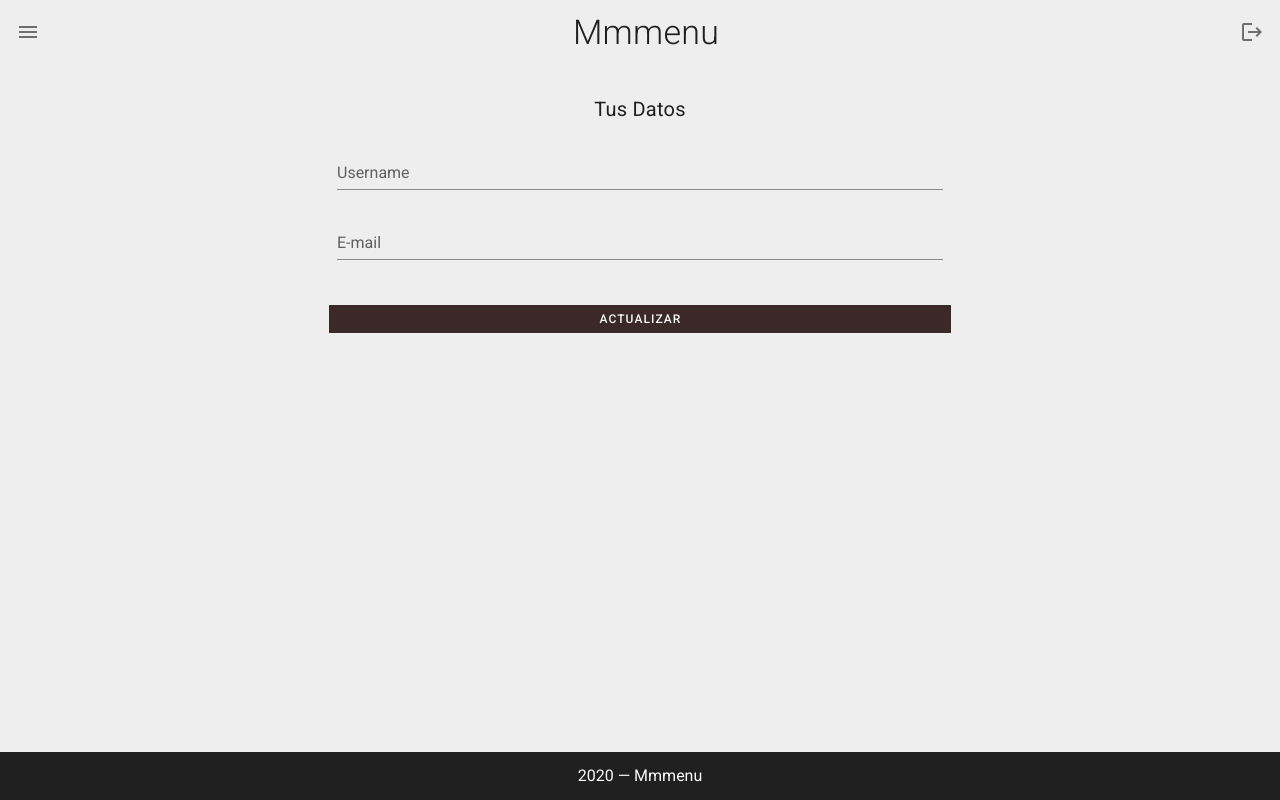
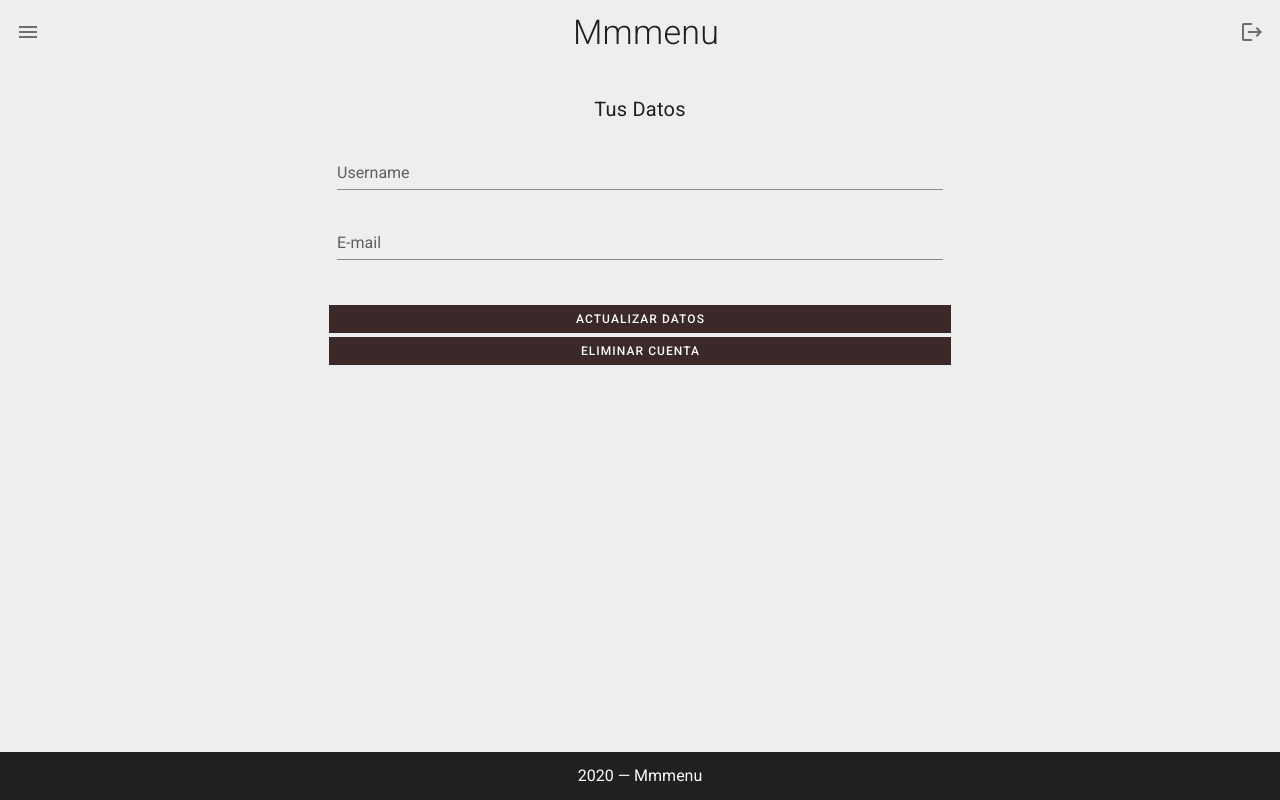
Before and after one commit to bentagai/mmmenu-frontend, a Vue app: page /account in a window 1280 px wide. Built offline with nearby package versions, Linux system fonts and the light colour scheme; no server answers; sample sign-in values are in the browser's storage; what @ckeditor/ckeditor5-vue would draw is missing.

Commit message:
delete account done

```diff
--- a/src/views/UserAccount.vue
+++ b/src/views/UserAccount.vue
@@ -11,7 +11,7 @@
       <v-card-actions class="d-block">
         <div d-block>
           <v-btn depressed tile small color="#3B2929" block @click="updateUser">
-            <span class="grey--text text--lighten-5">Actualizar</span>
+            <span class="grey--text text--lighten-5">Actualizar Datos</span>
           </v-btn>
         </div>
         <v-dialog v-model="dialog" hide-overlay persistent width="300">
@@ -20,7 +20,7 @@
               class="subtitle-2 font-weight-regular text-center grey--text text--lighten-5 pt-2"
               height="100px"
             >
-              Actualizando
+              Actualizando Datos
               <v-progress-linear
                 indeterminate
                 class="mt-2"
@@ -30,18 +30,19 @@
             </v-card-text>
           </v-card>
         </v-dialog>
-          <!-- <div>
-            <v-btn depressed tile small color="#3B2929" block @click="deleteUserById">
-            <span class="grey--text text--lighten-5">Actualizar</span>
-            </v-btn>
-          </div>
-        <v-dialog v-model="dialog" hide-overlay persistent width="300">
+
+        <div d-block class="mt-1">
+          <v-btn depressed tile small color="#3B2929" block @click="deleteUserById">
+            <span class="grey--text text--lighten-5">Eliminar cuenta</span>
+          </v-btn>
+        </div>
+        <v-dialog v-model="userDeleted" hide-overlay persistent width="300">
           <v-card color="#3B2929" dark>
             <v-card-text
               class="subtitle-2 font-weight-regular text-center grey--text text--lighten-5 pt-2"
               height="100px"
             >
-              Eliminar
+              Eliminando Cuenta
               <v-progress-linear
                 indeterminate
                 class="mt-2"
@@ -50,7 +51,7 @@
               ></v-progress-linear>
             </v-card-text>
           </v-card>
-        </v-dialog> -->
+        </v-dialog>
       </v-card-actions>
     </v-card>
   </div>
@@ -74,13 +75,16 @@ export default {
         v => !!v || "E-mail is required",
         v => /.+@.+\..+/.test(v) || "E-mail must be valid"
       ],
-      dialog: false
+      dialog: false,
+      userDeleted:false
     };
   },
   watch: {
     dialog(val) {
       if (!val) return;
       setTimeout(() => (this.dialog = false), 1500);
+      setTimeout(() => (this.userDeleted = false), 1500);
+
     }
   },
   methods: {
@@ -89,18 +93,20 @@ export default {
         name: this.userName,
         email: this.email
       };
-      Api.updateUser(updUser).then(response => {
-        this.dialog = true;
+      Api.updateUser(updUser)
+        .then(response => {
+          this.dialog = true;
         })
         .catch(err => console.log(err));
     },
     deleteUserById() {
-      Api.deleteUserById().then(response => {
-        this.dialog = true;
+      Api.deleteUserById()
+        .then(response => {
+          this.userDeleted = true;
+          setTimeout(() => (this.$router.push('/')), 1500);
         })
         .catch(err => console.log(err));
-    },
-
+    }
   },
   created() {
     Api.getUserById().then(user => {
```
